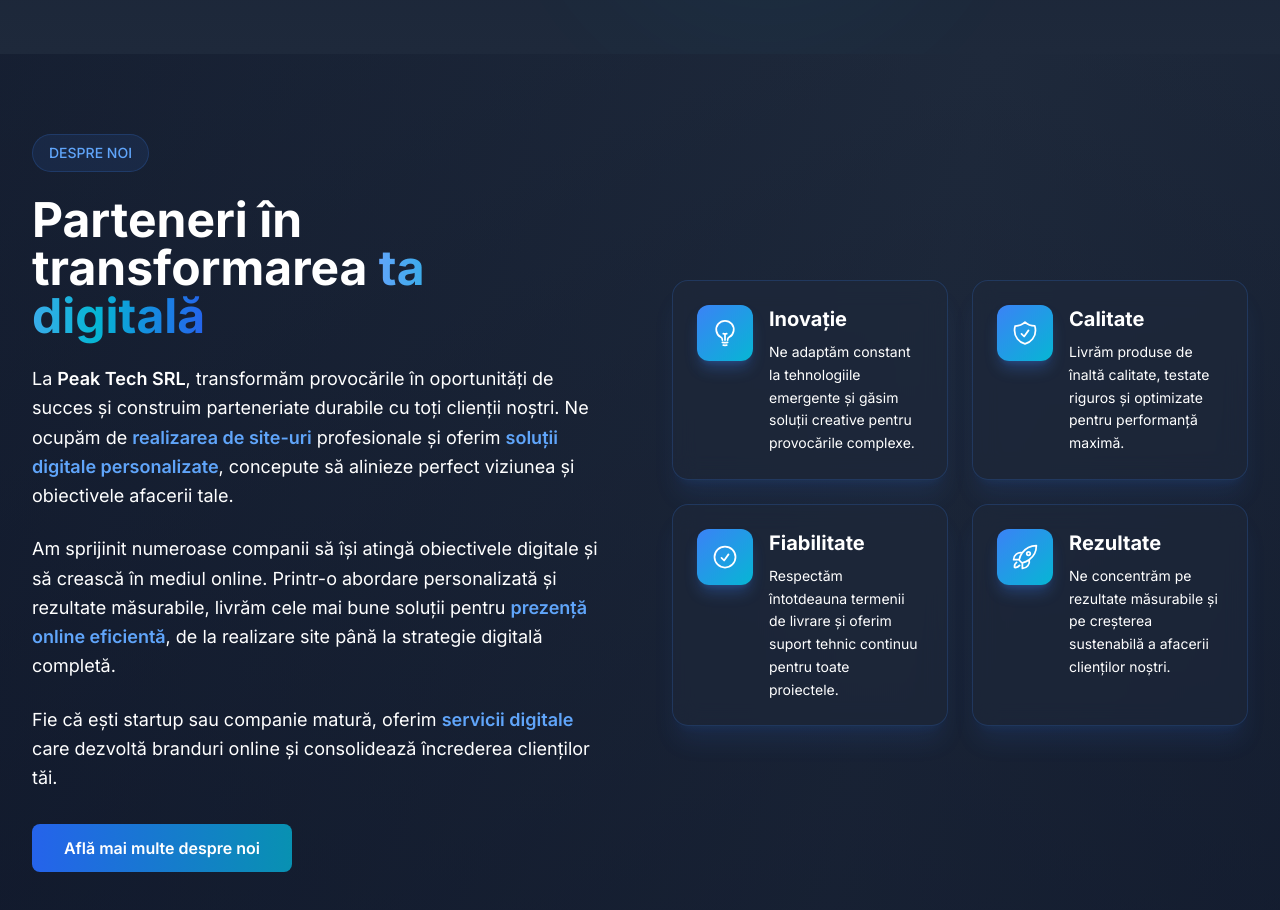
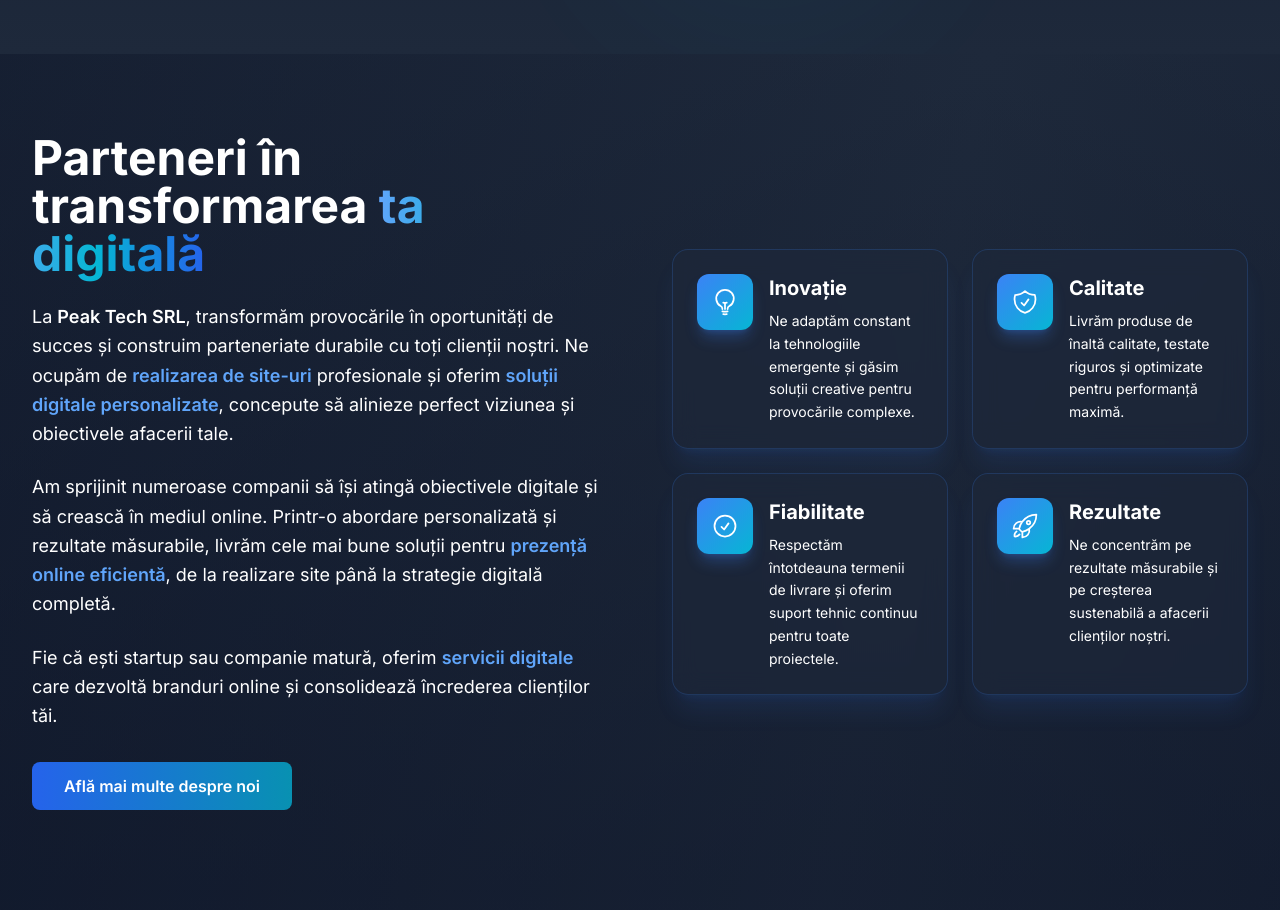
Before and after one commit to AndreiSimionescu12/PEAK_TECH_PLATFORM, a Next.js app: page / in a window 1280 px wide. Shown: the part 1500-2410 px from the top of the page. Built offline with nearby package versions, Linux system fonts and the light colour scheme.

Commit message:
improvement

```diff
--- a/sections/AboutSection.tsx
+++ b/sections/AboutSection.tsx
@@ -38,17 +38,6 @@ export default function AboutSection() {
             transition={{ duration: 0.8 }}
             viewport={{ once: true }}
           >
-            {/* Section Badge */}
-            <motion.div
-              initial={{ opacity: 0, y: 20 }}
-              whileInView={{ opacity: 1, y: 0 }}
-              transition={{ duration: 0.6 }}
-              viewport={{ once: true }}
-              className="inline-flex items-center space-x-2 bg-blue-500/10 border border-blue-500/20 rounded-full px-4 py-2 mb-6"
-            >
-              <span className="text-blue-400 text-sm font-medium">DESPRE NOI</span>
-            </motion.div>
-
             {/* Main Heading */}
             <motion.h2
               initial={{ opacity: 0, y: 30 }}
```
